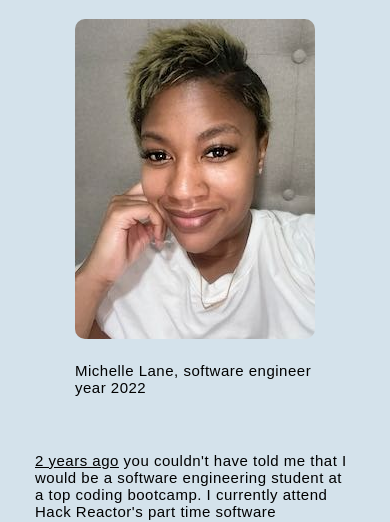
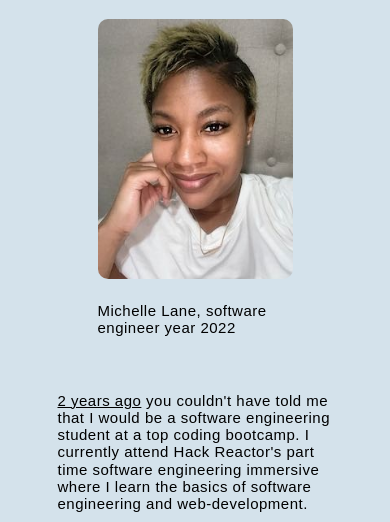
Before and after one commit to michellelanecode/Project-2, a plain HTML site: page intro.html in a window 390 px wide. Shown: the part 286-808 px from the top of the page. Drawn offline with Linux system fonts and the light colour scheme.

Commit message:
Update intro-text.css

```diff
--- a/blocks/intro-text/intro-text.css
+++ b/blocks/intro-text/intro-text.css
@@ -14,13 +14,13 @@
 @media screen and (max-width: 790px) {
 	.intro-text {
 		max-width: 460px;
-	font-size: 20px;
+		font-size: 20px;
 	}
 }
 
 @media screen and (max-width: 463px) {
 	.intro-text {
-		max-width: 320px;
+		max-width: 275px;
 	font-size: 15px;
 	}
 }
```
